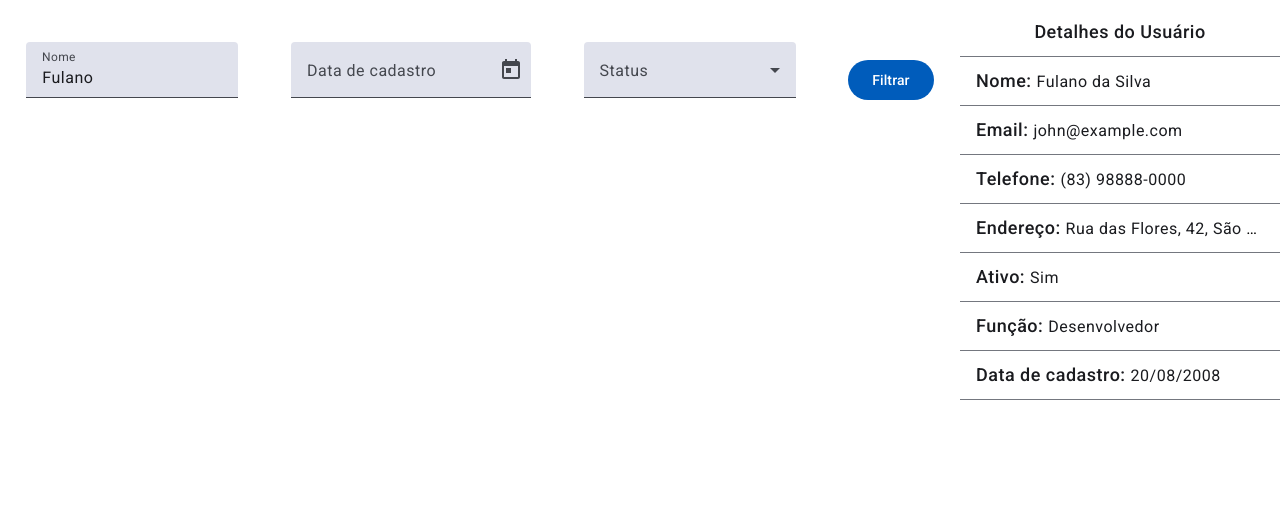
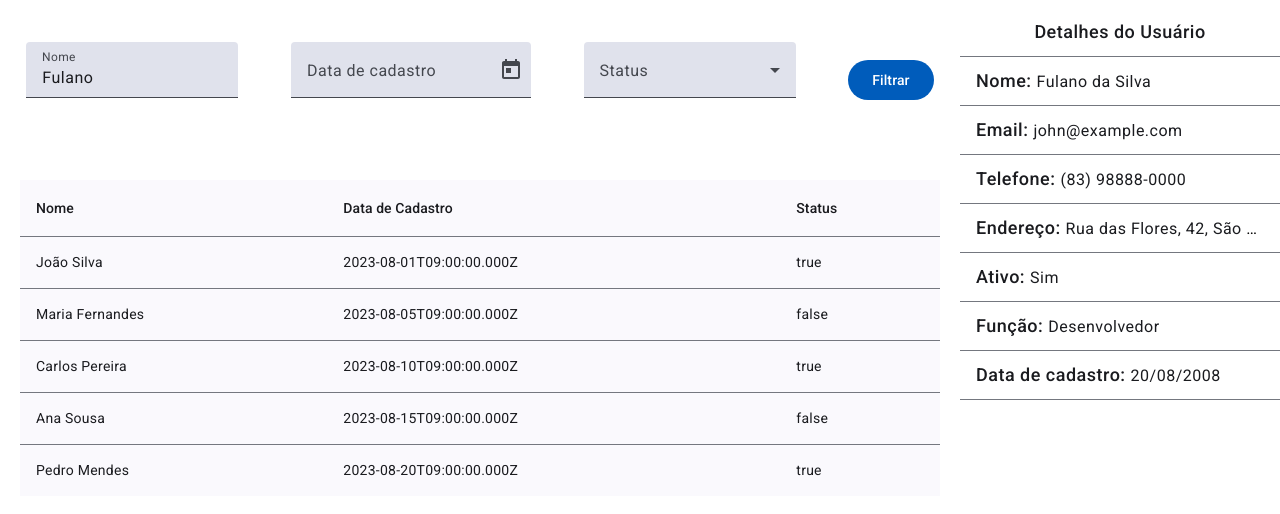
Before and after one commit to felipems1/users-filter, an Angular app: page / in a window 1280 px wide. Shown: the top 514 px of the page. Built offline with nearby package versions, Linux system fonts and the light colour scheme.

Commit message:
feat: add users-list component

```diff
--- a/src/app/app.component.html
+++ b/src/app/app.component.html
@@ -4,7 +4,7 @@
       <app-filter></app-filter>
     </div>
     <div class="h-4/5">
-
+      <app-users-list></app-users-list>
     </div>
   </div>
   <div class="w-1/4 max-h-screen">
--- a/src/app/app.component.ts
+++ b/src/app/app.component.ts
@@ -1,11 +1,12 @@
 import { Component } from '@angular/core';
 import { UserDetailsComponent } from './shared/components/user-details/user-details.component';
 import { FilterComponent } from './shared/components/filter/filter.component';
+import { UsersListComponent } from './shared/components/users-list/users-list.component';
 
 @Component({
   selector: 'app-root',
   standalone: true,
-  imports: [UserDetailsComponent, FilterComponent],
+  imports: [UserDetailsComponent, FilterComponent, UsersListComponent],
   templateUrl: './app.component.html',
   styleUrl: './app.component.scss'
 })
--- /dev/null
+++ b/src/app/shared/components/users-list/users-list.component.html
@@ -0,0 +1,25 @@
+<div class="w-full h-full p-5">
+  <table mat-table [dataSource]="usersList">
+
+    <!-- Coluna Nome -->
+    <ng-container matColumnDef="name">
+      <th mat-header-cell *matHeaderCellDef> Nome </th>
+      <td mat-cell *matCellDef="let element" class="cursor-pointer" (click)="onUserSelected(element)"> {{element.nome}} </td>
+    </ng-container>
+
+    <!-- Coluna Data de Cadastro -->
+    <ng-container matColumnDef="date">
+      <th mat-header-cell *matHeaderCellDef> Data de Cadastro </th>
+      <td mat-cell *matCellDef="let element" class="cursor-pointer" (click)="onUserSelected(element)"> {{element.dataCadastro}} </td>
+    </ng-container>
+
+    <!-- Coluna Status -->
+    <ng-container matColumnDef="status">
+      <th mat-header-cell *matHeaderCellDef> Status </th>
+      <td mat-cell *matCellDef="let element" class="cursor-pointer" (click)="onUserSelected(element)"> {{element.ativo}} </td>
+    </ng-container>
+
+    <tr mat-header-row *matHeaderRowDef="displayedColumns"></tr>
+    <tr mat-row *matRowDef="let row; columns: displayedColumns;"></tr>
+  </table>
+</div>
--- /dev/null
+++ b/src/app/shared/components/users-list/users-list.component.ts
@@ -0,0 +1,20 @@
+import { Component } from '@angular/core';
+import { MatTableModule } from '@angular/material/table';
+import { IUser } from '../../interfaces/user/user.interface';
+import { UsersList } from '../../../mocks/users-list';
+
+@Component({
+  selector: 'app-users-list',
+  standalone: true,
+  imports: [MatTableModule],
+  templateUrl: './users-list.component.html',
+  styleUrl: './users-list.component.scss'
+})
+export class UsersListComponent {
+  public readonly usersList: IUser[] = UsersList;
+  public readonly displayedColumns: string[] = ['name', 'date', 'status'];
+
+  onUserSelected(user: IUser) {
+    console.log(user)
+  }
+}
```
Also changed, not shown: src/app/shared/components/users-list/users-list.component.scss (added).
